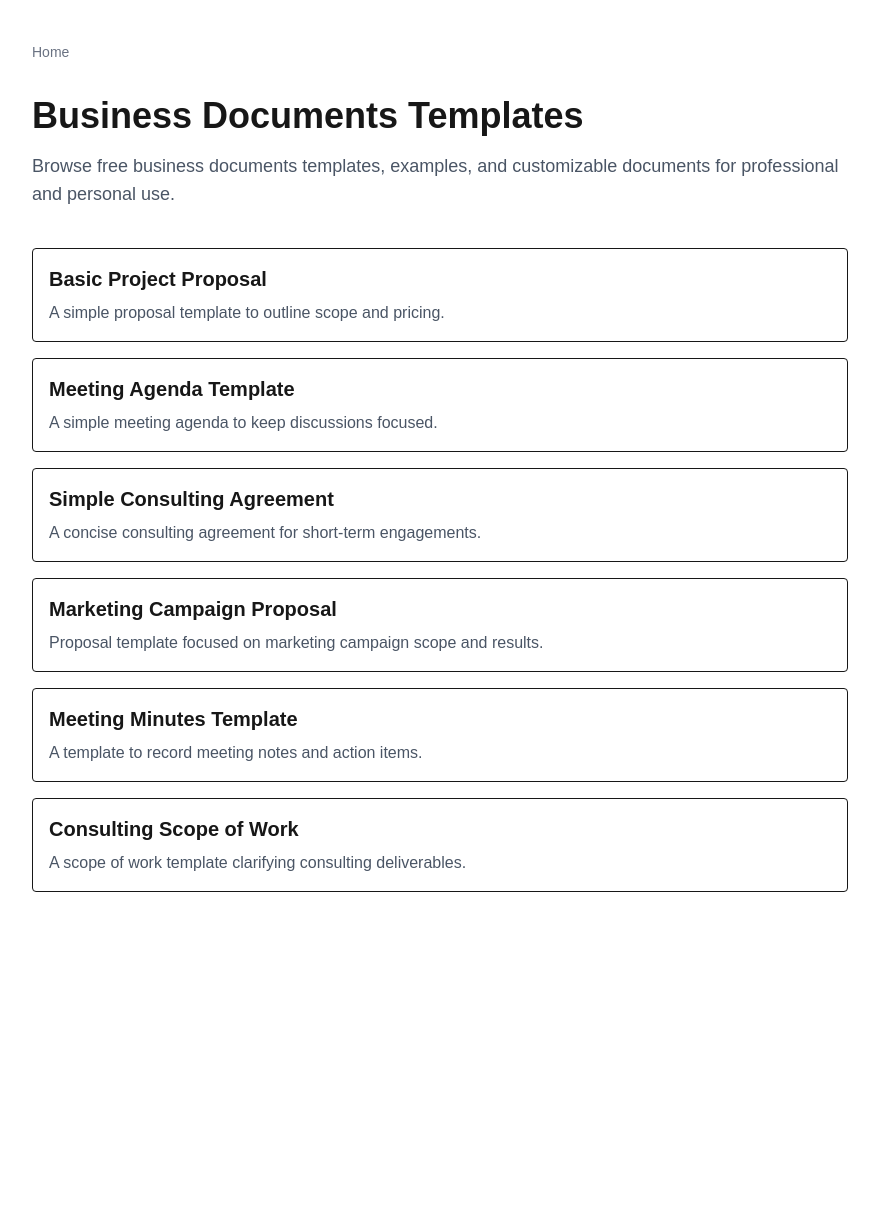
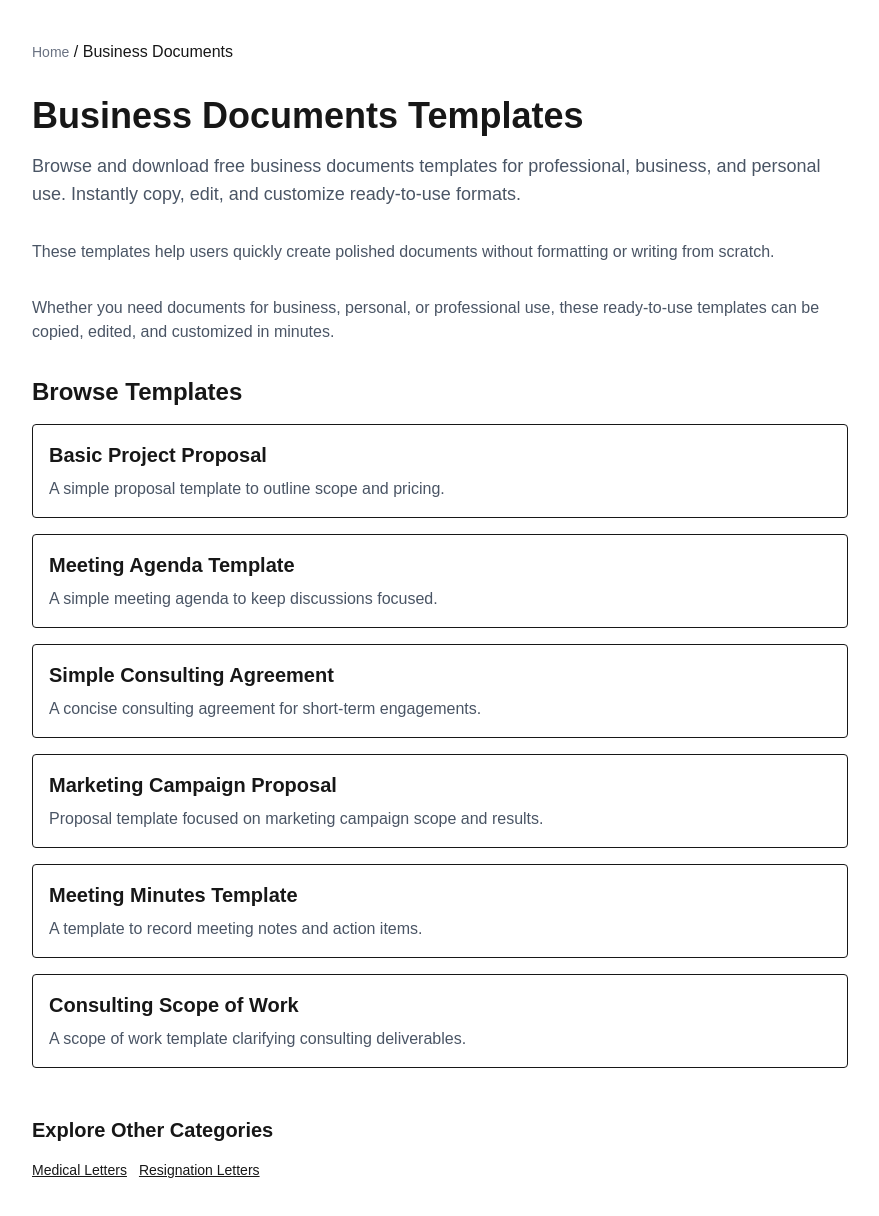
Before and after one commit to Airjam85/template-site, a Next.js app: page /business-documents in a window 1280 px wide. Shown: the top 1216 px of the page, without its empty margins (200-1079 px from the left). Before the commit the page ends 932 px from the top, so only its background shows below. Built offline with nearby package versions, Linux system fonts and the light colour scheme.

Commit message:
improvements to category pages

```diff
--- a/app/[category]/page.js
+++ b/app/[category]/page.js
@@ -1,15 +1,16 @@
 import templates from "../../content/templates.json";
 import Link from "next/link";
 import { notFound } from "next/navigation";
+import { categories } from "../../content/categories";
 
 export async function generateStaticParams() {
-  const categories = [
+  const categorySlugs = [
     ...new Set(
       templates.map((t) => t.category?.slug)
     ),
   ];
 
-  return categories.map((category) => ({
+  return categorySlugs.map((category) => ({
     category,
   }));
 }
@@ -17,20 +18,17 @@ export async function generateStaticParams() {
 export async function generateMetadata({ params }) {
   const { category } = await params;
 
-  const filtered = templates.filter(
+ const first = templates.find(
   (t) => t.category?.slug === category
 );
 
-  if (!filtered.length) {
-    notFound();
-  }
+if (!first) notFound();
 
-  const categoryName =
-    filtered[0].category.name;
+const categoryName = first.category.name;
 
   return {
     title: `${categoryName} Templates | MangoGranola`,
-    description: `Browse free ${categoryName.toLowerCase()} templates, examples, and downloadable resources.`,
+    description: `Browse free ${categoryName.toLowerCase()} templates, examples, and ready-to-use documents for personal and business use.`,
     metadataBase: new URL(
       "https://mangogranola.com"
     ),
@@ -60,34 +58,64 @@ export default async function CategoryPage({
     notFound();
   }
 
-  const categoryName =
-    filtered[0].category.name;
+  const categoryName = filtered[0].category.name;
+
+  const categoryData = categories?.[category] || {};
 
   return (
   <main className="max-w-4xl mx-auto p-10">
+
+    {/* Breadcrumbs */}
     <div className="mb-8">
-        <Link
-          href="/"
-          className="text-sm text-gray-500 hover:underline"
-        >
-          Home
-        </Link>
+      <Link href="/" className="text-sm text-gray-500 hover:underline">
+       Home</Link> / {categoryName}
     </div>
 
+      {/* H1 */}
       <h1 className="text-4xl font-bold mb-4">
         {categoryName} Templates
       </h1>
 
-      <p className="text-lg text-gray-600 mb-10">
-        Browse free {categoryName.toLowerCase()} templates,
-        examples, and customizable documents for
-        professional and personal use.
+      {/* SEO INTRO (important for ranking) */}
+      <p className="text-lg text-gray-600 mb-8">
+  {categoryData?.intro ||
+    `Browse and download free ${categoryName.toLowerCase()} templates for professional, business, and personal use. Instantly copy, edit, and customize ready-to-use formats.`}
 </p>
 
+<p className="text-gray-600 mb-8">
+  These templates help users quickly create polished documents
+  without formatting or writing from scratch.
+</p>
+
+<p className="text-gray-600 mb-8">
+  Whether you need documents for business, personal, or professional use,
+  these ready-to-use templates can be copied, edited, and customized in minutes.
+</p>
+
+     {/* USE CASES */}
+    {categoryData?.useCases && (
+      <div className="mb-10">
+        <h2 className="text-2xl font-semibold mb-2">
+          Common Use Cases
+        </h2>
+
+        <ul className="list-disc pl-5 text-gray-700">
+          {categoryData.useCases.map((item) => (
+            <li key={item}>{item}</li>
+          ))}
+        </ul>
+      </div>
+    )}
+
+<h2 className="text-2xl font-semibold mb-4">
+  Browse Templates
+</h2>
+
+    {/* TEMPLATE GRID (ONLY HERE) */}
     <div className="grid gap-4">
-        {filtered.map((t, index) => (
+      {filtered.map((t) => (
         <Link
-            key={`${t.slug}-${index}`}
+          key={t.slug}
           href={`/${category}/${t.slug}`}
           className="border rounded p-4 block hover:bg-gray-50"
         >
@@ -101,6 +129,22 @@ export default async function CategoryPage({
         </Link>
       ))}
     </div>
+
+ {/* CATEGORY NAV (optional but good SEO internal linking) */}
+<div className="mt-12">
+  <h2 className="text-xl font-semibold mb-4">
+    Explore Other Categories
+  </h2>
+
+ <div className="flex flex-wrap gap-3 text-sm">
+  {Object.entries(categories).map(([slug, data]) => (
+    <Link key={slug} href={`/${slug}`} className="underline">
+      {data.name}
+    </Link>
+  ))}
+</div>
+</div>
+
   </main>
 );
 }
--- /dev/null
+++ b/content/categories.js
@@ -0,0 +1,25 @@
+export const categories = {
+  "medical-letters": {
+    name: "Medical Letters",
+    intro:
+      "Medical letter templates for healthcare documentation including leave requests, doctor’s notes, patient transfers, and medical authorization forms.",
+    useCases: [
+      "Requesting medical leave",
+      "Doctor documentation requests",
+      "Patient transfer letters",
+      "Medical authorization forms",
+    ],
+  },
+
+  "resignation-letters": {
+    name: "Resignation Letters",
+    intro:
+      "Professional resignation letter templates for all job types including standard notices, career changes, and short notice resignations.",
+    useCases: [
+      "Quitting a job professionally",
+      "Career transitions",
+      "Short notice resignations",
+      "Formal workplace exits",
+    ],
+  },
+};
```
Lines whose indentation alone changed are shown as unchanged.
